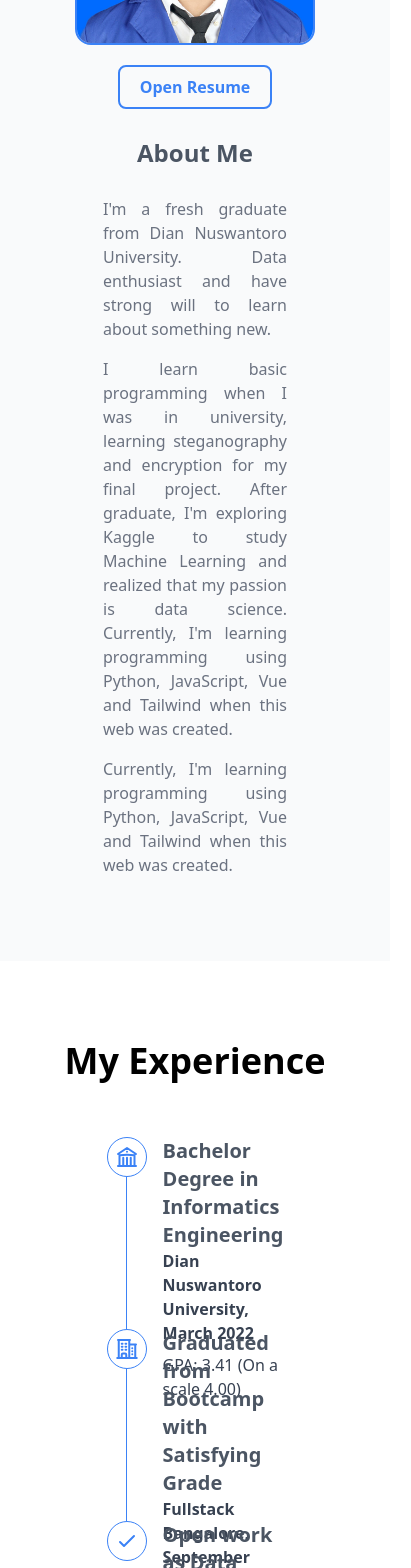
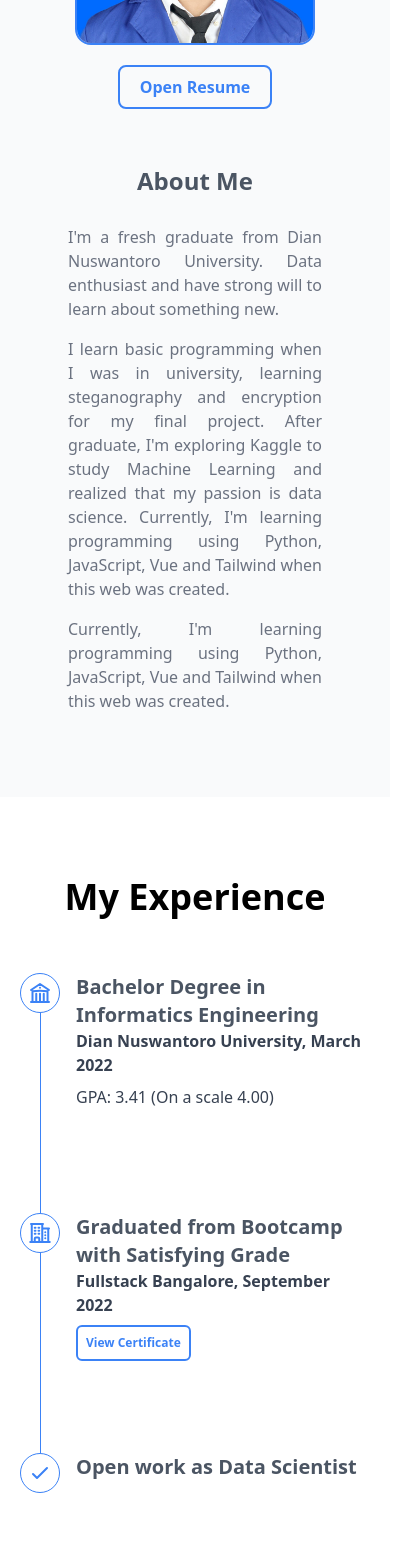
Before and after one commit to hello-abyannaufal/Portfolio-V1, a Vue app in the folder frontside/: page /about in a window 390 px wide. Shown: the part 380-1948 px from the top of the page, 411 px wide, since content can reach past the window. Built offline with nearby package versions, Linux system fonts and the light colour scheme.

Commit message:
Fix bugs

```diff
--- a/frontside/src/components/ContentAbout.vue
+++ b/frontside/src/components/ContentAbout.vue
@@ -3,11 +3,12 @@
         <p class="text-center text-4xl font-semibold">Personal Detail</p>
         <div class="mt-7 flex flex-row items-center justify-center">
             <!-- Area of Personal Detail -->
-            <div class="flex flex-col-reverse px-24 lg:flex-row">
+            <div class="flex flex-col-reverse lg:px-24 px-10 lg:flex-row">
                 <!-- Description -->
-                <div class="flex w-auto flex-col justify-center p-7 lg:w-[35rem]">
-                    <p class="mb-7 text-center text-2xl font-semibold text-gray-600 lg:text-left">About Me</p>
-
+                <div class="flex w-auto flex-col justify-center p-7 p-0 lg:w-[35rem]">
+                    <p class="mb-7 lg:mt-0 mt-7 text-center text-2xl font-semibold text-gray-600 lg:text-left">
+                        About Me
+                    </p>
                     <p class="pb-4 text-justify text-gray-500">
                         I'm a fresh graduate from Dian Nuswantoro University. Data enthusiast and have strong will to learn about something new.
                     </p>
--- a/frontside/src/components/ContentTimeline.vue
+++ b/frontside/src/components/ContentTimeline.vue
@@ -2,10 +2,10 @@
 <div>
     <p class="mb-14 mt-20 text-center text-4xl font-semibold">My Experience</p>
 
-    <div class="flex w-full items-center justify-center px-28 pb-20">
+    <div class="flex w-full items-center justify-center lg:px-28 px-5 pb-20">
         <div>
             <!-- Dot timeline -->
-            <div class="flex h-48">
+            <div class="flex lg:h-48 h-60">
             <div class="mr-4 flex flex-col items-center">
                 <div>
                     <div class="flex h-10 w-10 items-center justify-center rounded-full border border-blue-500 text-blue-500 transition-[color,box-shadow] duration-[400ms,700ms] hover:text-white hover:shadow-[inset_13rem_0_0_0] hover:shadow-blue-500">
@@ -25,7 +25,7 @@
             </div>
 
             <!-- Dot timeline -->
-            <div class="flex h-48">
+            <div class="flex lg:h-48 h-60">
             <div class="mr-4 flex flex-col items-center">
                 <div>
                 <div class="flex h-10 w-10 items-center justify-center rounded-full border border-blue-500 text-blue-500 transition-[color,box-shadow] duration-[400ms,700ms] hover:text-white hover:shadow-[inset_13rem_0_0_0] hover:shadow-blue-500">
--- a/frontside/src/views/PageHome.vue
+++ b/frontside/src/views/PageHome.vue
@@ -1,19 +1,19 @@
 <template>
 <div>
     <!-- Jumbotron -->
-    <div class="overflow-hidden relative z-0 bg-green-400 bg-cover bg-no-repeat bg-center p-12 text-center h-[38vh] md:h-[50vh] lg:h-[70vh]">
+    <div class="overflow-hidden relative z-0 bg-green-400 lg:bg-cover bg-no-repeat bg-center p-12 text-center md:h-[80vh] lg:h-[70vh]">
         <!-- Background Image -->
-        <div class="overflow-hidden absolute top-0 right-0 bottom-0 left-0 z-0 max-w-full bg-cover">
-            <img src="../assets/image/splash.jpg" alt="" class="brightness-[.30]"/>
+        <div class="overflow-hidden absolute top-0 right-0 bottom-0 left-0 z-0 max-h-full">
+            <img src="../assets/image/splash.jpg" alt="" class="brightness-[.30] h-full object-cover"/>
         </div>
 
         <!-- Headings -->
         <div class="flex h-full items-center justify-center bg-gray-200">
             <div class="text-white z-10">
-                <p class="text-4xl lg:text-6xl font-semibold">Mohamad Abyannaufal</p>
-                <p class="lg:mt-14 mt-5 text-lg">Welcome to my website.</p>
-                <p class="text-lg">I'm a data enthusiast and fresh graduate</p>
-                <p class="text-lg">from Dian Nuswantoro University</p>
+                <p class="text-3xl lg:text-6xl font-semibold">Mohamad Abyannaufal</p>
+                <p class="lg:mt-14 mt-5 lg:text-lg text-sm">Welcome to my website.</p>
+                <p class="lg:text-lg text-sm">I'm a data enthusiast and fresh graduate from Dian Nuswantoro University</p>
+
 
                 <!-- Social Media Button and Portfolio-->
                 <div class="lg:mt-10 mt-5 flex flex-wrap items-center justify-center gap-x-3">
```
Lines whose indentation alone changed are shown as unchanged.
